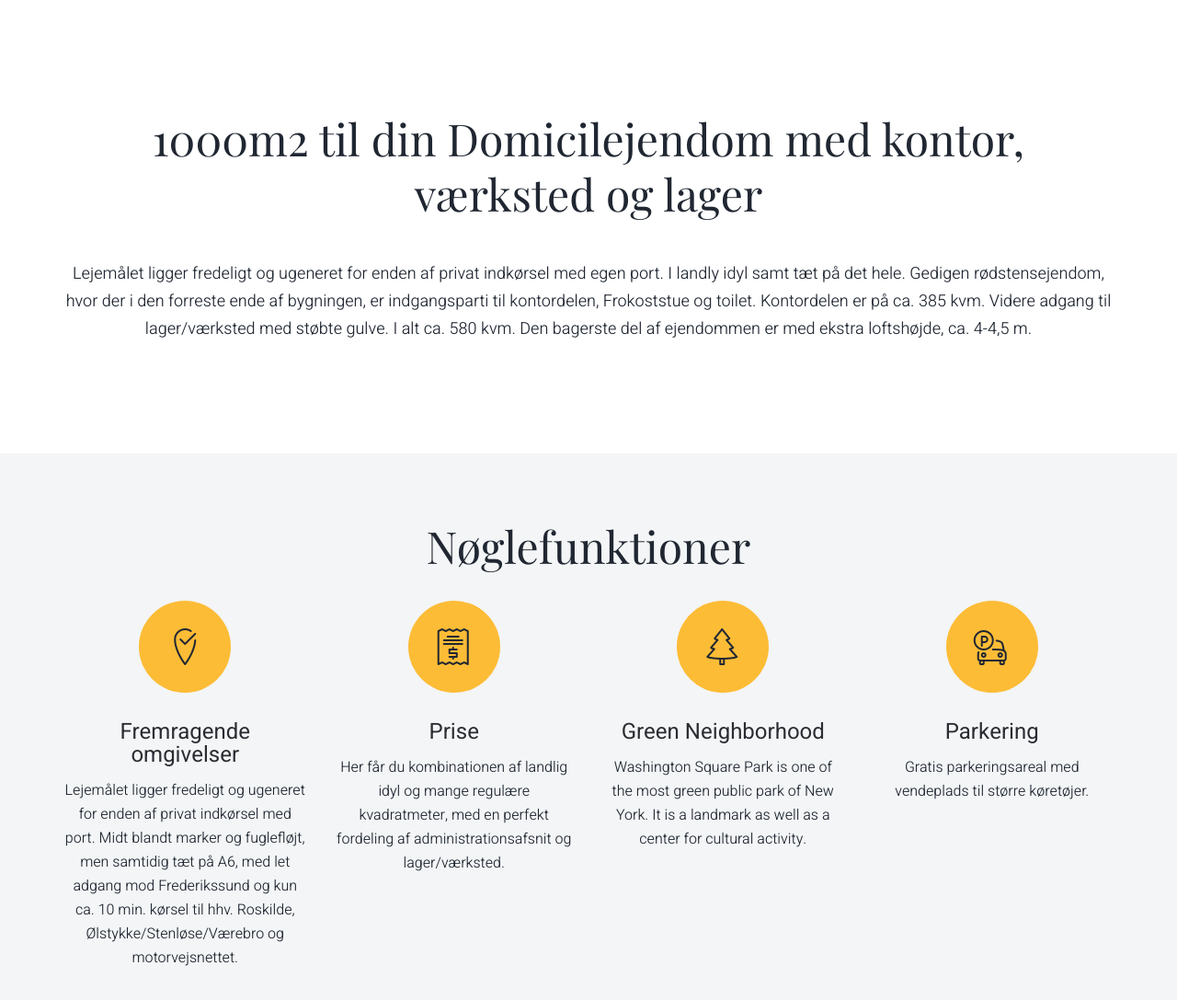
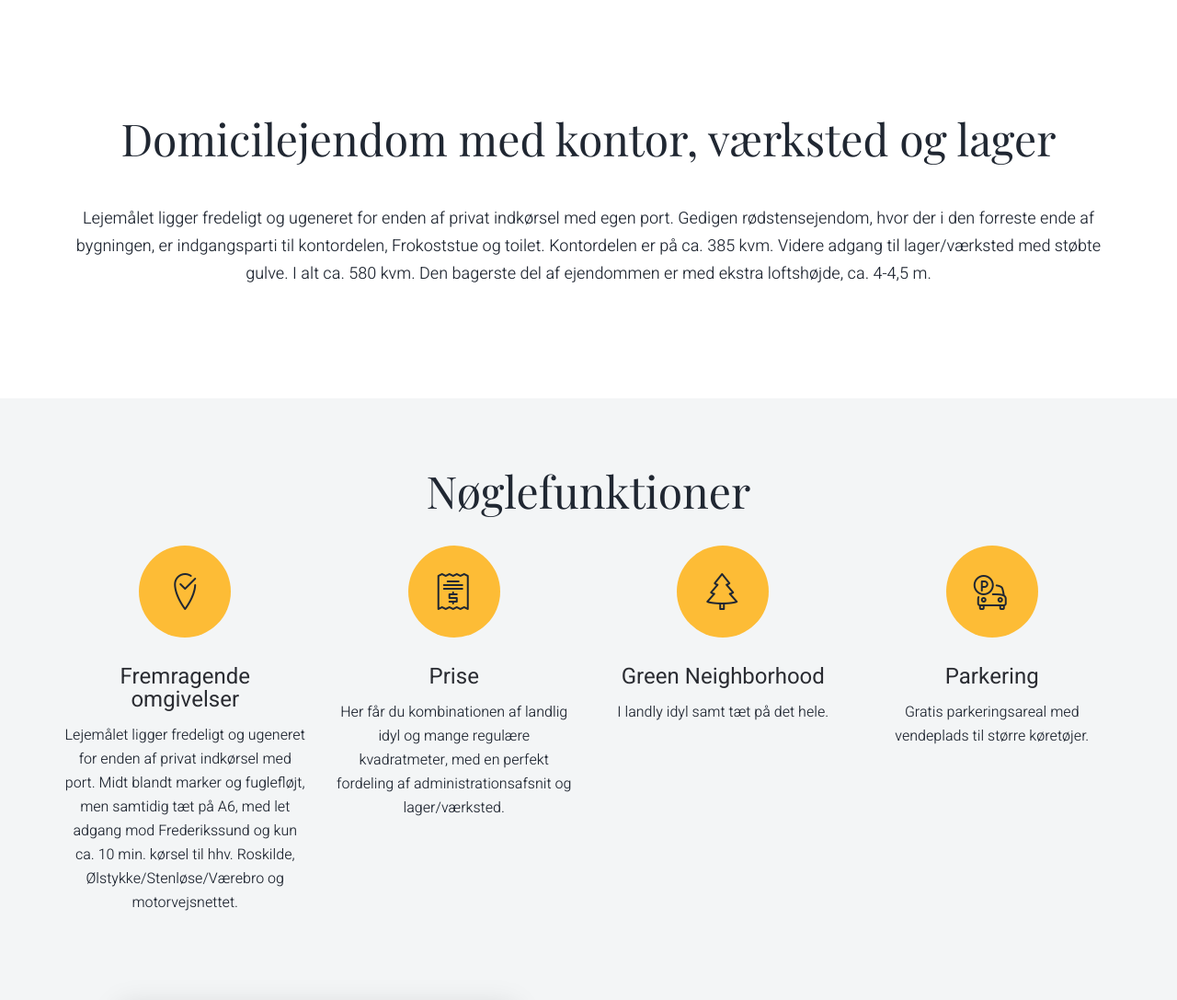
Before and after one commit to mike-park/frederiksborgvej528.com, a plain HTML site: page index.html in a window 1280 px wide. Shown: the part 800-1887 px from the top of the page at 92% size. Drawn offline with nearby package versions, Linux system fonts and the light colour scheme; some packages are replaced by stand-ins of ours.

Commit message:
Update index.html

```diff
--- a/index.html
+++ b/index.html
@@ -102,8 +102,8 @@
 
           <div class="align-center">
 
-            <h3 class="section-title">1000m2 til din Domicilejendom med kontor, værksted og lager</h3>
-            <p>Lejemålet ligger fredeligt og ugeneret for enden af privat indkørsel med egen port. I landly idyl samt tæt på det hele.
+            <h3 class="section-title">Domicilejendom med kontor, værksted og lager</h3>
+            <p>Lejemålet ligger fredeligt og ugeneret for enden af privat indkørsel med egen port.
 Gedigen rødstensejendom, hvor der i den forreste ende af bygningen, er indgangsparti til kontordelen, Frokoststue og toilet. Kontordelen er på ca. 385 kvm.
 Videre adgang til lager/værksted med støbte gulve. I alt ca. 580 kvm. Den bagerste del af ejendommen er med ekstra loftshøjde, ca. 4-4,5 m.
             </p>
@@ -172,7 +172,7 @@ Videre adgang til lager/værksted med støbte gulve. I alt ca. 580 kvm. Den bage
                     <div class="item-box">
                       <i class="licon-pine-tree"></i>
                       <h6 class="icons-box-title"><a href="#">Green Neighborhood</a></h6>
-                      <p>Washington Square Park is one of the most green public park of New York. It is a landmark as well as a center for cultural activity.</p>
+                      <p>I landly idyl samt tæt på det hele.</p>
                     </div>
                   </div>
 
```
